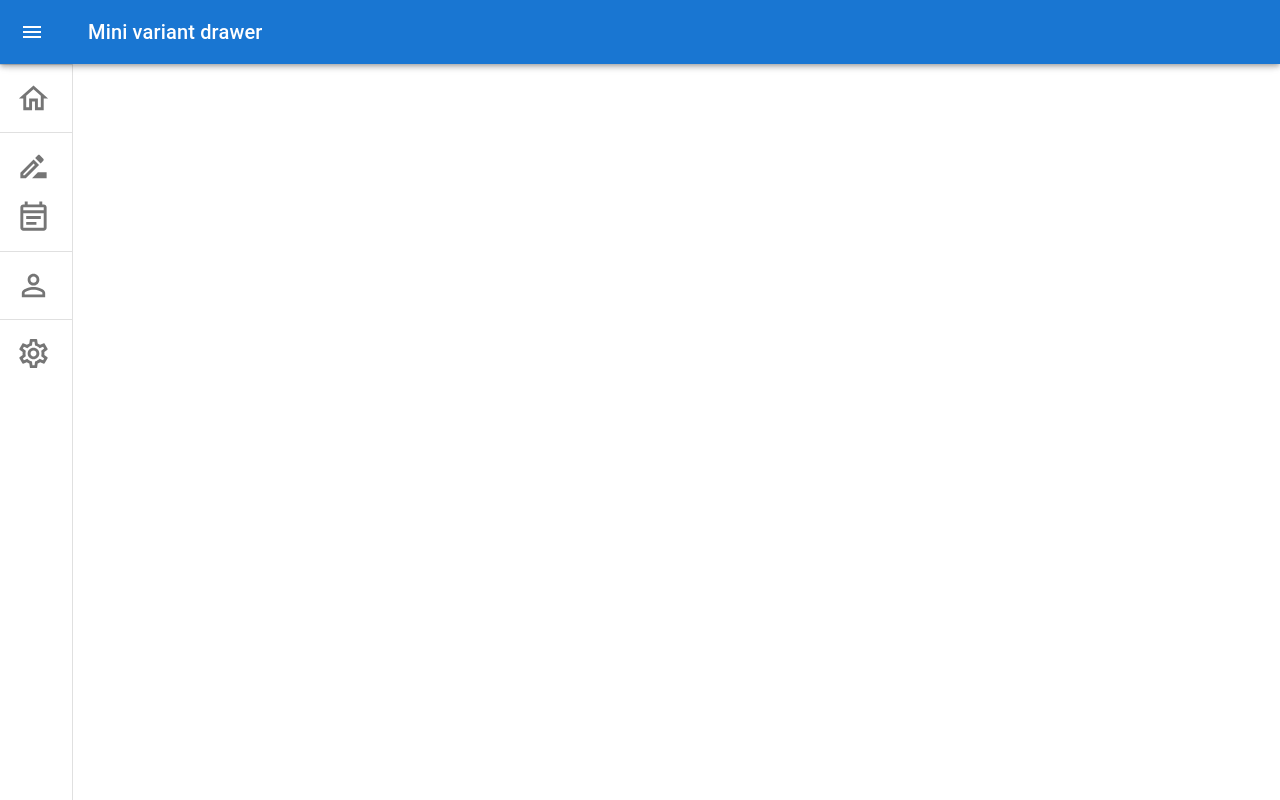
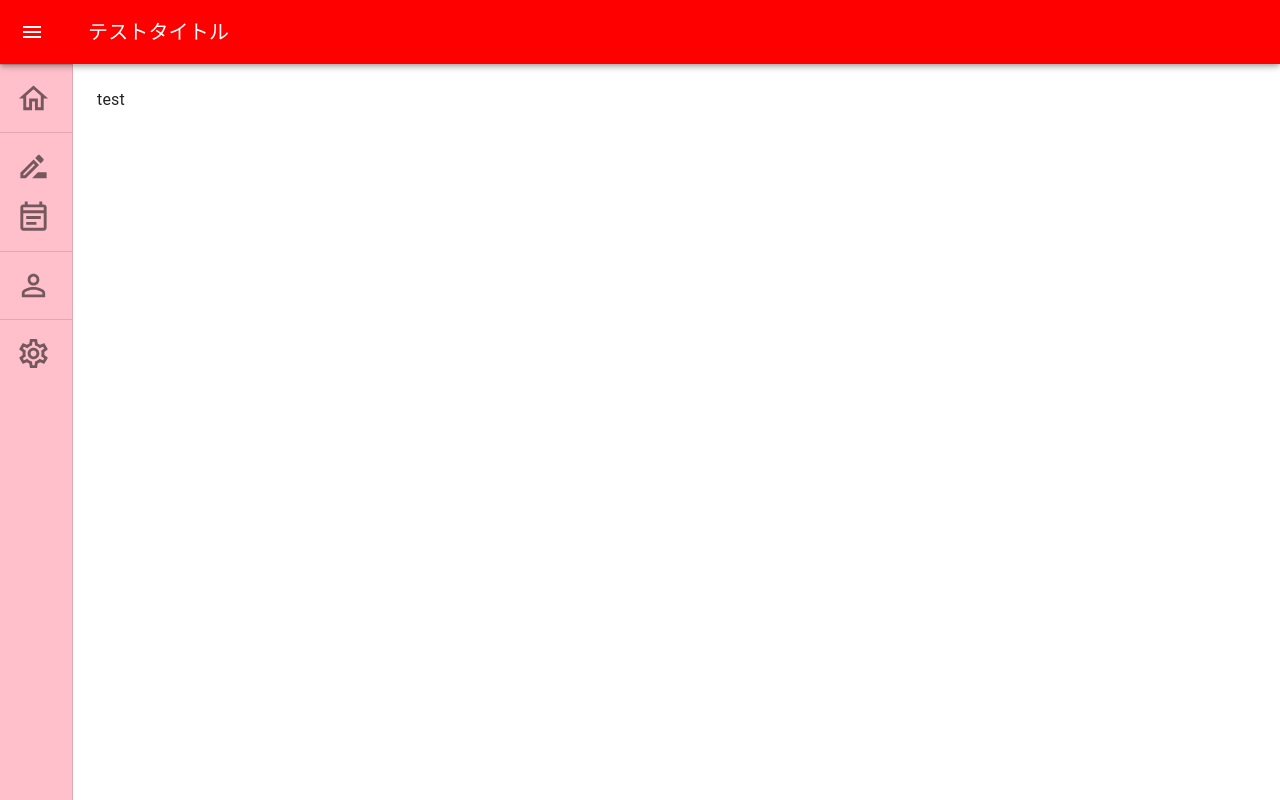
Before and after one commit to nineteen2021/shiftan-v2, a React (Create React App) app in the folder node/django_front/: page / in a window 1280 px wide. Built offline with nearby package versions, Linux system fonts and the light colour scheme.

Commit message:
Material UI v5 (#10)
* gitignoreにdbdateを追加

* メニューバーの色の変更、タイトル、コンテンツ用のpropsの追加

```diff
--- a/node/django_front/src/App.js
+++ b/node/django_front/src/App.js
@@ -1,10 +1,11 @@
-import logo from './logo.svg';
 import './App.css';
 import MiniDrawer from './components/Navbar'
 
 function App() {
   return (
-    <MiniDrawer />
+    <>
+      <MiniDrawer title="テストタイトル" contents="test" />
+    </>
   );
 }
 
--- a/node/django_front/src/components/Navbar.jsx
+++ b/node/django_front/src/components/Navbar.jsx
@@ -56,6 +56,7 @@ const DrawerHeader = styled('div')(({ theme }) => ({
 const AppBar = styled(MuiAppBar, {
   shouldForwardProp: (prop) => prop !== 'open',
 })(({ theme, open }) => ({
+  background: "#ff0000",
   zIndex: theme.zIndex.drawer + 1,
   transition: theme.transitions.create(['width', 'margin'], {
     easing: theme.transitions.easing.sharp,
@@ -88,7 +89,7 @@ const Drawer = styled(MuiDrawer, { shouldForwardProp: (prop) => prop !== 'open'
   }),
 );
 
-export default function MiniDrawer() {
+export default function MiniDrawer(props) {
   const theme = useTheme();
   const [open, setOpen] = React.useState(false);
 
@@ -118,11 +119,17 @@ export default function MiniDrawer() {
             <MenuIcon />
           </IconButton>
           <Typography variant="h6" noWrap component="div">
-            Mini variant drawer
+            {props.title}
           </Typography>
         </Toolbar>
       </AppBar>
-      <Drawer variant="permanent" open={open}>
+      <Drawer variant="permanent" open={open}
+      PaperProps={{
+        sx: {
+        backgroundColor: "pink",
+        color: "red",
+        }
+      }}>
         <DrawerHeader>
           <IconButton onClick={handleDrawerClose}>
             {theme.direction === 'rtl' ? <ChevronRightIcon /> : <ChevronLeftIcon />}
@@ -175,6 +182,7 @@ export default function MiniDrawer() {
       </Drawer>
       <Box component="main" sx={{ flexGrow: 1, p: 3 }}>
         <DrawerHeader />
+        {props.contents}
       </Box>
     </Box>
   );
```
